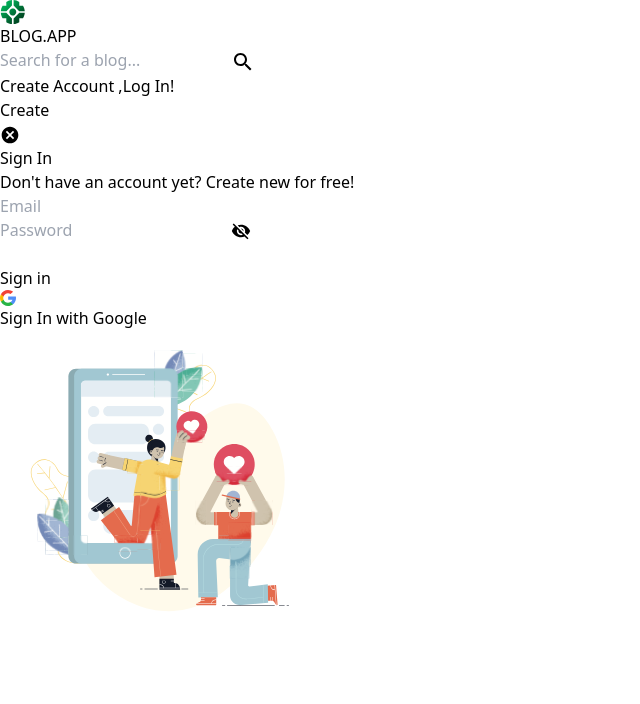
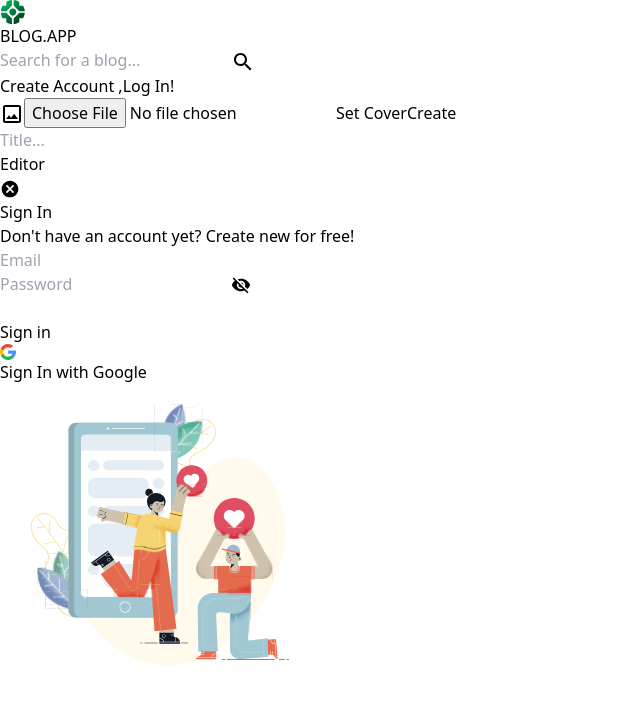
Before and after one commit to Sushil-cmd-r/blog-app-ts, a React (Vite) app in the folder client/: page /create in a window 1280 px wide. Shown: the top 704 px of the page, without its empty margins (0-640 px from the left). Built offline with nearby package versions, Linux system fonts and the light colour scheme.

Commit message:
some changes

```diff
--- a/client/package.json
+++ b/client/package.json
@@ -16,12 +16,14 @@
     "@mui/material": "^5.13.4",
     "axios": "^1.4.0",
     "framer-motion": "^10.12.16",
+    "lodash": "^4.17.21",
     "react": "^18.2.0",
     "react-dom": "^18.2.0",
     "react-router-dom": "^6.12.1",
     "vite-plugin-svgr": "^3.2.0"
   },
   "devDependencies": {
+    "@types/lodash": "^4.14.195",
     "@types/react": "^18.0.37",
     "@types/react-dom": "^18.0.11",
     "@typescript-eslint/eslint-plugin": "^5.59.0",
--- a/client/src/App.tsx
+++ b/client/src/App.tsx
@@ -19,8 +19,7 @@ const App = () => {
 
         {/* Protected Route */}
         <Route element={<RequiredAuth />}>
-          <Route
-            path="/create" element={<Create />} />
+          <Route path="/create" element={<Create />} />
         </Route>
       </Route>
 
--- /dev/null
+++ b/client/src/components/CoverImage.tsx
@@ -0,0 +1,32 @@
+import { Close } from "@mui/icons-material"
+import { Dispatch, MutableRefObject, SetStateAction } from "react"
+
+type PropsType = {
+  image: string
+  setImage: Dispatch<SetStateAction<string>>
+  imageInputRef: MutableRefObject<HTMLInputElement | null>
+}
+
+const CoverImage = ({ image, setImage, imageInputRef }: PropsType) => {
+  return (
+    <>
+      {!image ?
+        "Loading Image..." :
+        <img
+          src={image}
+          alt="cover-image"
+          className="w-full h-full object-cover rounded-xl" />}
+
+      <Close
+        className="absolute top-3 right-3 cursor-pointer rounded-md bg-slate-200 hover:bg-slate-400"
+        onClick={() => {
+          setImage("")
+          if (!imageInputRef.current?.value) return
+          imageInputRef.current.value = ""
+        }}
+      />
+
+    </>
+  )
+}
+export default CoverImage
--- /dev/null
+++ b/client/src/containers/CreateForm.tsx
@@ -0,0 +1,83 @@
+import { ChangeEvent, useRef, useState } from "react"
+
+import { ImageOutlined } from "@mui/icons-material"
+import _ from "lodash"
+
+import CoverImage from "../components/CoverImage"
+import Editor from "./Editor"
+
+const CreateForm = () => {
+  const initBlog: Blog = {
+    title: "",
+    body: ""
+  }
+  const [image, setImage] = useState("")
+  const imageInputRef = useRef<HTMLInputElement | null>(null)
+  const [blog, setBlog] = useState<Blog>(initBlog)
+
+  const handleImage = (e: ChangeEvent<HTMLInputElement>) => {
+    if (!e.target.files) return
+
+    const file = e.target?.files[0];
+    const imgUrl = URL.createObjectURL(file)
+
+    setImage(imgUrl)
+    console.log(imgUrl)
+  }
+
+  return (
+    <div className="w-full h-full max-w-7xl mx-auto py-7 px-3">
+      <form
+        encType="multipart/form-data"
+        className="h-full flex flex-col gap-6">
+
+        <div className="flex justify-between">
+          <label
+            htmlFor="image"
+            className="flex -ml-2 px-2 gap-1 hover:bg-[#D9D9D8] items-center py-1 rounded-md cursor-pointer "
+          >
+            <ImageOutlined />
+            <input
+              type="file"
+              id="image"
+              className="hidden"
+              ref={imageInputRef}
+              onChange={handleImage}
+            />
+            <span className="text-lg">Set Cover</span>
+          </label>
+
+          <button
+            disabled={_.isEqual(blog, initBlog)}
+            className="blue-button rounded-md px-4 disabled:bg-blue-300">
+            Create
+          </button>
+        </div>
+
+        <div className="relative"
+          style={{
+            height: image && "min(40vh, 200px)",
+            display: image ? "block" : "none"
+          }}
+        >
+          <CoverImage image={image} setImage={setImage} imageInputRef={imageInputRef} />
+        </div>
+        <div className="pb-2 border-b-2 border-slate-300 ">
+          <input
+            type="text" placeholder="Title..."
+            className="h-full w-full text-4xl outline-none font-semibold "
+            value={blog.title}
+            onChange={(e: ChangeEvent<HTMLInputElement>) => {
+              setBlog(prev => {
+                return { ...prev, title: e.target?.value }
+              })
+            }}
+          />
+        </div>
+
+        <Editor blog={blog} setBlog={setBlog} />
+      </form>
+    </div>
+  )
+}
+export default CreateForm
--- /dev/null
+++ b/client/src/containers/Editor.tsx
@@ -0,0 +1,13 @@
+import { Dispatch, SetStateAction } from "react"
+
+type PropsType = {
+  blog: Blog,
+  setBlog: Dispatch<SetStateAction<Blog>>
+}
+
+const Editor = ({ blog, setBlog }: PropsType) => {
+  return (
+    <div>Editor</div>
+  )
+}
+export default Editor
--- a/client/src/containers/Layout.tsx
+++ b/client/src/containers/Layout.tsx
@@ -1,12 +1,12 @@
 import { useEffect } from "react"
 import { Outlet } from "react-router-dom"
+import { AnimatePresence } from "framer-motion"
 
 import Header from "./Header"
+import LoginModal from "./LoginModal"
 
 import useModal from "../hooks/useModal"
 import { useScrollLock } from "../hooks/useScrollLock"
-import LoginModal from "./LoginModal"
-import { AnimatePresence } from "framer-motion"
 
 const Layout = () => {
   const { isModalOpen } = useModal()
--- a/client/src/containers/LoginModal.tsx
+++ b/client/src/containers/LoginModal.tsx
@@ -15,8 +15,26 @@ const LoginModal = () => {
   const location = useLocation()
   const navigate = useNavigate()
 
-
-  console.log(location)
+  const modalAnimation = {
+    hidden: {
+      scale: 0,
+      opacity: 0
+    },
+    visible: {
+      scale: 1,
+      opacity: 1,
+      transition: {
+        duration: 0.3
+      }
+    },
+    exit: {
+      scale: 0,
+      opacity: 0,
+      transition: {
+        duration: 0.2
+      }
+    }
+  }
 
   const handleClose = () => {
     closeModal()
@@ -24,20 +42,6 @@ const LoginModal = () => {
       navigate("/")
     }
 
-  }
-  const modalAnimation = {
-    hidden: {
-      scale: 0
-    },
-    visible: {
-      scale: 1,
-      transition: {
-        duration: 0.2
-      }
-    },
-    exit: {
-      scale: 0
-    }
   }
 
   return (
--- a/client/src/containers/RequiredAuth.tsx
+++ b/client/src/containers/RequiredAuth.tsx
@@ -1,11 +1,12 @@
-import { Navigate, Outlet, useLocation } from "react-router-dom";
+import { useEffect } from "react";
+
+import { Outlet } from "react-router-dom";
+
 import useAuth from "../hooks/useAuth";
-import { useEffect } from "react";
 import useModal from "../hooks/useModal";
 
 
 const RequiredAuth = () => {
-  const location = useLocation()
   const { state } = useAuth()
   const { openModal } = useModal()
 
@@ -14,8 +15,7 @@ const RequiredAuth = () => {
       openModal()
   }, [state.user])
 
-  const content = <Outlet />
+  return <Outlet />
+}
 
-  return content
-}
 export default RequiredAuth
--- a/client/src/pages/Create.tsx
+++ b/client/src/pages/Create.tsx
@@ -1,7 +1,10 @@
+import CreateForm from "../containers/CreateForm"
 
 const Create = () => {
   return (
-    <main>Create</main>
+    <main className="w-full h-full">
+      <CreateForm />
+    </main>
   )
 }
 export default Create
--- a/client/src/types/types.d.ts
+++ b/client/src/types/types.d.ts
@@ -5,3 +5,9 @@ interface User {
   email: string,
   password: string,
 }
+
+// Blog Interface
+interface Blog {
+  title: string
+  body: string
+}
```
Also changed, not shown: 1 other file (tests, documents, lock files or other folders).
